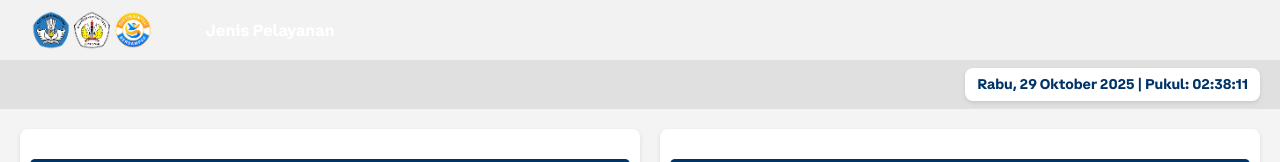
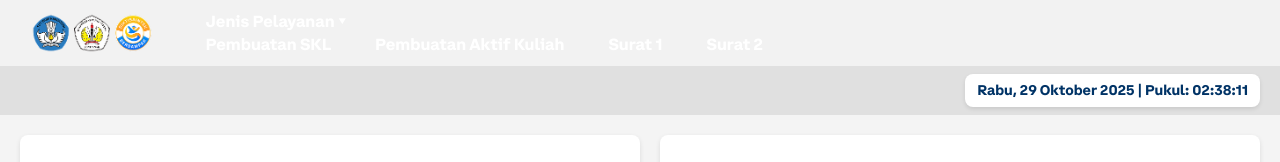
Before and after one commit to tharequest/academicmipa.github.io, a plain HTML site: page index.html in a window 1280 px wide. Shown: the top 162 px of the page. Drawn offline with Linux system fonts and the light colour scheme.

Commit message:
Update index.html

```diff
--- a/index.html
+++ b/index.html
@@ -12,16 +12,27 @@
   <header>
   <div class="header-left">
     <img src="Frame 1.png" alt="Logo FMIPA Untan">
+
     <nav>
       <ul>
-        <li><a href="#">Jenis Pelayanan</a></li>
+        <li class="dropdown">
+          <a href="#">Jenis Pelayanan ▾</a>
+          <ul class="dropdown-menu">
+            <li><a href="#">Pembuatan SKL</a></li>
+            <li><a href="#">Pembuatan Aktif Kuliah</a></li>
+            <li><a href="#">Surat 1</a></li>
+            <li><a href="#">Surat 2</a></li>
+          </ul>
+        </li>
       </ul>
     </nav>
   </div>
+
   <div class="menu-toggle" id="menu-toggle">
     <span></span><span></span><span></span>
   </div>
 </header>
+
 
   <!-- INFO BAR -->
   <div class="info-bar-container">
```
